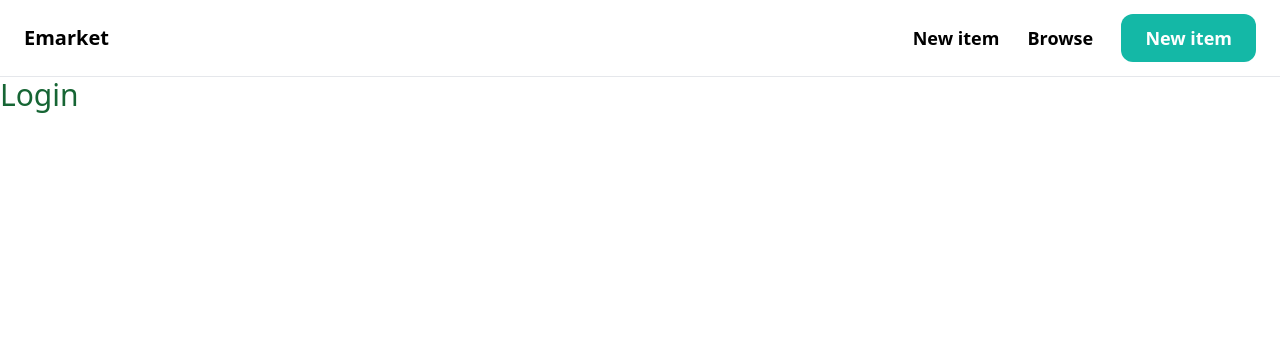
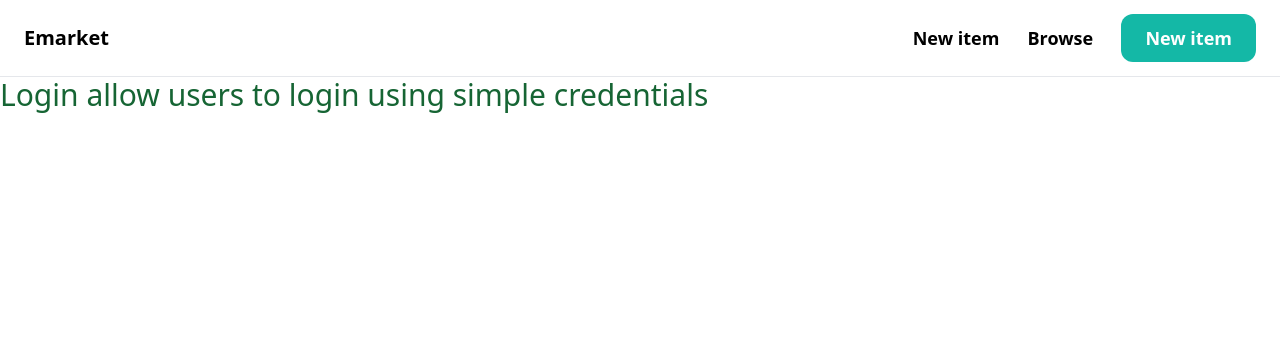
Before and after one commit to Excellent58/emarket, a Django app: template templates/login.html in a window 1280 px wide. Shown: the top 337 px of the page. Run offline with Django 5.2, Linux system fonts and the light colour scheme; the template is opened without the code that fills it, so the values that code supplies are empty; style sheets or scripts are compiled from the project's sources; some libraries are stand-ins or nearby versions.

Commit message:
made changes to my homepage ui

```diff
--- a/templates/login.html
+++ b/templates/login.html
@@ -2,5 +2,5 @@
 {% extends "base.html" %}
 {% block title %}Login{% endblock title%}
 {% block content %}
- <h1 class="text-3xl text-green-800">Login</h1>
+ <h1 class="text-3xl text-green-800">Login allow users to login using simple credentials</h1>
 {% endblock content %}
```
